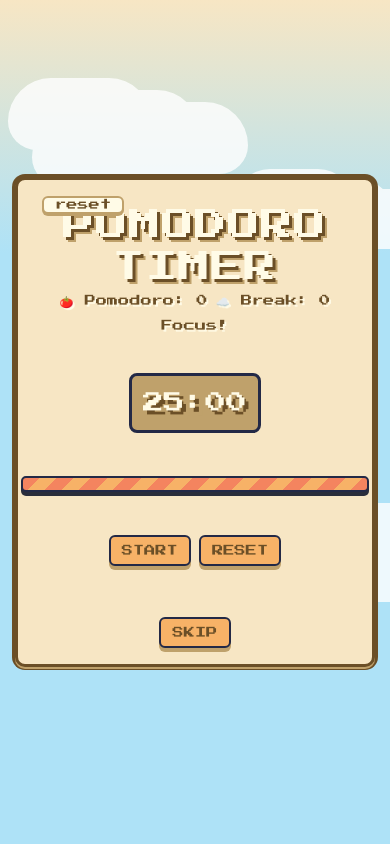
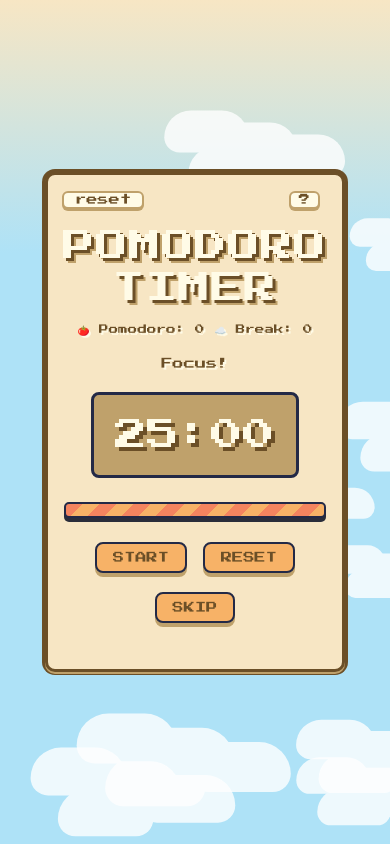
Before and after one commit to yuliagusmy/pomodoro-timer, a React (Vite) app: page / in a window 390 px wide. Built offline with nearby package versions, Linux system fonts and the light colour scheme.

Commit message:
Add Tutorial, fix bug, add animation on cloud

```diff
--- a/src/App.tsx
+++ b/src/App.tsx
@@ -1,8 +1,8 @@
-import React, { useRef, useState } from 'react'
+import React, { useEffect, useRef, useState } from 'react'
 import styled from 'styled-components'
 import PomodoroTimer from './components/PomodoroTimer'
 
-const Bg = styled.div<{isBreak?: boolean}>`
+const Bg = styled.div<{$isBreak?: boolean}>`
   width: 100vw;
   height: 100vh;
   min-height: 100vh;
@@ -10,7 +10,7 @@ const Bg = styled.div<{isBreak?: boolean}>`
   display: flex;
   align-items: center;
   justify-content: center;
-  background: ${({isBreak}) => isBreak
+  background: ${({$isBreak}) => $isBreak
     ? 'linear-gradient(to top, #181c2f 70%, #232946 100%)'
     : 'linear-gradient(to top, #aee2f7 70%, #f7e6c4 100%)'};
   position: relative;
@@ -20,24 +20,35 @@ const Bg = styled.div<{isBreak?: boolean}>`
   overflow: hidden;
 `
 
-const Cloud = styled.div<{top: string, left: string, scale?: number, isBreak?: boolean}>`
+const Cloud = styled.div<{$top: string, $left: string, $scale?: number, $isBreak?: boolean}>`
   position: absolute;
-  top: ${p => p.top};
-  left: ${p => p.left};
-  transform: scale(${p => p.scale || 1});
+  top: ${p => p.$top};
+  left: ${p => p.$left};
+  transform: scale(${p => p.$scale || 1});
   width: 120px;
   height: 60px;
-  background: ${({isBreak}) => isBreak ? '#232946' : '#fff'};
+  background: ${({$isBreak}) => $isBreak ? '#232946' : '#fff'};
   border-radius: 60px 60px 40px 40px;
-  box-shadow: 40px 10px 0 0 ${({isBreak}) => isBreak ? '#232946' : '#fff'}, 80px 20px 0 0 ${({isBreak}) => isBreak ? '#232946' : '#fff'}, 20px 30px 0 0 ${({isBreak}) => isBreak ? '#232946' : '#fff'};
-  opacity: ${({isBreak}) => isBreak ? 0.3 : 0.8};
+  box-shadow: 40px 10px 0 0 ${({$isBreak}) => $isBreak ? '#232946' : '#fff'}, 80px 20px 0 0 ${({$isBreak}) => $isBreak ? '#232946' : '#fff'}, 20px 30px 0 0 ${({$isBreak}) => $isBreak ? '#232946' : '#fff'};
+  opacity: ${({$isBreak}) => $isBreak ? 0.3 : 0.8};
+  @media (max-width: 600px) {
+    width: 70px;
+    height: 35px;
+    border-radius: 35px 35px 20px 20px;
+  }
 `
 
-const GameFrame = styled.div<{isBreak?: boolean}>`
-  background: ${({isBreak}) => isBreak ? '#181c2f' : '#f7e6c4'};
-  border: 8px solid ${({isBreak}) => isBreak ? '#232946' : '#6b4f27'};
+const CloudAnimated = styled(Cloud)<{$x: number}>`
+  left: ${p => p.$left};
+  transform: translateX(${p => p.$x}px) scale(${p => p.$scale || 1});
+  transition: none;
+`
+
+const GameFrame = styled.div<{$isBreak?: boolean}>`
+  background: ${({$isBreak}) => $isBreak ? '#181c2f' : '#f7e6c4'};
+  border: 8px solid ${({$isBreak}) => $isBreak ? '#232946' : '#6b4f27'};
   border-radius: 24px;
-  box-shadow: 0 8px 0 ${({isBreak}) => isBreak ? '#2a2d3a' : '#bfa16b'}, 0 0 0 12px ${({isBreak}) => isBreak ? '#232946' : '#6b4f27'};
+  box-shadow: 0 8px 0 ${({$isBreak}) => $isBreak ? '#2a2d3a' : '#bfa16b'}, 0 0 0 12px ${({$isBreak}) => $isBreak ? '#232946' : '#6b4f27'};
   max-width: 480px;
   width: 100%;
   padding: 3.5rem 1.5rem 2rem 1.5rem;
@@ -47,23 +58,25 @@ const GameFrame = styled.div<{isBreak?: boolean}>`
   display: flex;
   flex-direction: column;
   align-items: center;
+  gap: 1.2rem;
   transition: background 0.3s, border 0.3s, box-shadow 0.3s;
   @media (max-width: 600px) {
-    max-width: 360px;
-    padding: 0.8rem 0.2rem 1rem 0.2rem;
-    padding-top: 1.5rem;
+    max-width: 300px;
+    padding: 0.7rem 0.1rem 0.7rem 0.1rem;
+    padding-top: 1.2rem;
     border-width: 3px;
     border-radius: 10px;
-    box-shadow: 0 2px 0 ${({isBreak}) => isBreak ? '#2a2d3a' : '#bfa16b'}, 0 0 0 3px ${({isBreak}) => isBreak ? '#232946' : '#6b4f27'};
+    box-shadow: 0 2px 0 ${({$isBreak}) => $isBreak ? '#2a2d3a' : '#bfa16b'}, 0 0 0 3px ${({$isBreak}) => $isBreak ? '#232946' : '#6b4f27'};
+    gap: 0.7rem;
   }
 `
 
-const Title = styled.h1<{isBreak?: boolean}>`
+const Title = styled.h1<{$isBreak?: boolean}>`
   font-family: 'Press Start 2P', cursive;
   font-size: 3.2rem;
   font-weight: bold;
-  color: ${({isBreak}) => isBreak ? '#ffe066' : '#fffbe7'};
-  text-shadow: 3px 3px 0 ${({isBreak}) => isBreak ? '#232946' : '#6b4f27'}, 5px 5px 0 ${({isBreak}) => isBreak ? '#2a2d3a' : '#bfa16b'};
+  color: ${({$isBreak}) => $isBreak ? '#ffe066' : '#fffbe7'};
+  text-shadow: 3px 3px 0 ${({$isBreak}) => $isBreak ? '#232946' : '#6b4f27'}, 5px 5px 0 ${({$isBreak}) => $isBreak ? '#2a2d3a' : '#bfa16b'};
   letter-spacing: 1px;
   margin-bottom: 1rem;
   margin-top: 0.7rem;
@@ -71,13 +84,13 @@ const Title = styled.h1<{isBreak?: boolean}>`
   line-height: 1.1;
   transition: text-shadow 0.3s, color 0.3s;
   @media (max-width: 600px) {
-    font-size: 2rem;
-    margin-bottom: 0.5rem;
-    margin-top: 0.3rem;
+    font-size: 2.0rem;
+    margin-bottom: 0.3rem;
+    margin-top: 2.2rem;
   }
 `
 
-const StatsBar = styled.div<{isBreak?: boolean}>`
+const StatsBar = styled.div<{$isBreak?: boolean}>`
   width: 100%;
   display: flex;
   justify-content: center;
@@ -86,13 +99,13 @@ const StatsBar = styled.div<{isBreak?: boolean}>`
   margin-bottom: 1.2rem;
   font-family: 'Press Start 2P', cursive;
   font-size: 0.9rem;
-  color: ${({isBreak}) => isBreak ? '#ffe066' : '#6b4f27'};
-  text-shadow: 2px 2px 0 ${({isBreak}) => isBreak ? '#232946' : '#fffbe7'};
+  color: ${({$isBreak}) => $isBreak ? '#ffe066' : '#6b4f27'};
+  text-shadow: 2px 2px 0 ${({$isBreak}) => $isBreak ? '#232946' : '#fffbe7'};
   transition: color 0.3s, text-shadow 0.3s;
   @media (max-width: 600px) {
-    font-size: 0.7rem;
+    font-size: 0.6rem;
     margin-bottom: 0.5rem;
-    gap: 0.5rem;
+    gap: 0.6rem;
     flex-direction: row;
     flex-wrap: wrap;
   }
@@ -120,31 +133,150 @@ const ResetMiniAbsolute = styled(ResetMini)`
   top: 16px;
   left: 16px;
   z-index: 2;
+  @media (max-width: 600px) {
+    left: 6px;
+  }
 `
+
+const TutorialMini = styled(ResetMini)`
+  position: absolute;
+  top: 16px;
+  right: 25px;
+  z-index: 2;
+  padding: 0.1rem 0.6rem;
+  font-size: 0.8rem;
+  @media (max-width: 600px) {
+    right: 22px;
+    font-size: 0.7rem;
+    padding: 0.1rem 0.5rem;
+  }
+`
+
+const TutorialNotif = styled.div`
+  position: fixed;
+  top: 60px;
+  left: 50%;
+  transform: translate(-50%, 0);
+  background: rgba(255,251,231,0.98);
+  color: #232946;
+  border: 6px solid #bfa16b;
+  border-radius: 14px;
+  font-family: 'Press Start 2P', cursive;
+  font-size: 0.85rem;
+  padding: 2.1rem 1.5rem 1.2rem 1.5rem;
+  box-shadow: 0 6px 0 #bfa16b;
+  z-index: 100;
+  max-width: 480px;
+  width: 100vw;
+  text-align: center;
+  animation: fadeInNotif 0.3s;
+  @media (max-width: 600px) {
+    font-size: 0.65rem;
+    max-width: 300px;
+    width: 95vw;
+    padding: 1.5rem 0.5rem 0.7rem 0.5rem;
+    top: 30px;
+  }
+  @keyframes fadeInNotif {
+    from { opacity: 0; transform: translate(-50%, -30px); }
+    to { opacity: 1; transform: translate(-50%, 0); }
+  }
+`
+
+const TutorialClose = styled.button`
+  position: absolute;
+  top: 0.5rem;
+  right: 0.7rem;
+  background: none;
+  border: none;
+  color: #bfa16b;
+  font-size: 1.3em;
+  font-family: 'Press Start 2P', cursive;
+  cursor: pointer;
+  z-index: 101;
+  &:hover {
+    color: #f4845f;
+  }
+`
+
+function getRandomClouds() {
+  // Buat awan background dan foreground dengan posisi acak
+  const vw = typeof window !== 'undefined' ? window.innerWidth : 400
+  // Awan belakang (z:0)
+  const bgClouds = Array.from({length: 6}).map((_, i) => ({
+    key: `bg${i}`,
+    top: `${10 + Math.random()*60}%`,
+    scale: 0.7 + Math.random()*0.7,
+    y: Math.random() * vw,
+    speed: (0.04 + Math.random()*0.06) * 2,
+    z: 0,
+    left: '0%'
+  }))
+  // Awan depan (z:1), lebih cepat
+  const fgClouds = Array.from({length: 4}).map((_, i) => ({
+    key: `fg${i}`,
+    top: `${70 + Math.random()*25}%`,
+    scale: 0.8 + Math.random()*0.7,
+    y: Math.random() * vw,
+    speed: (0.10 + Math.random()*0.10) * 2,
+    z: 1,
+    left: '0%'
+  }))
+  return [...bgClouds, ...fgClouds]
+}
 
 function App() {
   const timerRef = useRef<any>(null)
   const [pomodoroCount, setPomodoroCount] = useState(0)
   const [breakCount, setBreakCount] = useState(0)
   const [isBreak, setIsBreak] = useState(false)
+  const [showTutorial, setShowTutorial] = useState(false)
+
+  // State untuk animasi awan
+  const [clouds, setClouds] = useState(getRandomClouds())
+
+  // Update posisi awan setiap frame
+  useEffect(() => {
+    const interval = setInterval(() => {
+      setClouds(prev => prev.map(cloud => {
+        const vw = window.innerWidth
+        const cloudW = 120 * (cloud.scale || 1)
+        let nextY = cloud.y + cloud.speed
+        if (nextY > vw + 40) nextY = -cloudW // reset ke kiri
+        return { ...cloud, y: nextY }
+      }))
+    }, 40) // update setiap 40ms (~25fps)
+    return () => clearInterval(interval)
+  }, [])
+
   const handleResetCount = () => {
     if (timerRef.current) timerRef.current.resetCount()
     setPomodoroCount(0)
     setBreakCount(0)
   }
+
   return (
-    <Bg isBreak={isBreak}>
-      <Cloud top="10%" left="5%" scale={1.2} isBreak={isBreak}/>
-      <Cloud top="20%" left="60%" scale={1} isBreak={isBreak}/>
-      <Cloud top="40%" left="30%" scale={0.8} isBreak={isBreak}/>
-      <Cloud top="60%" left="80%" scale={1.1} isBreak={isBreak}/>
-      <GameFrame isBreak={isBreak}>
+    <Bg $isBreak={isBreak}>
+      {/* Awan belakang (z-index 0) */}
+      {clouds.filter(c => c.z === 0).map(cloud => (
+        <CloudAnimated
+          key={cloud.key}
+          $top={cloud.top}
+          $left={cloud.left}
+          $x={cloud.y}
+          $scale={cloud.scale}
+          $isBreak={isBreak}
+          style={{ zIndex: 0, position: 'absolute' }}
+        />
+      ))}
+      <GameFrame $isBreak={isBreak}>
         <ResetMiniAbsolute onClick={handleResetCount}>reset</ResetMiniAbsolute>
-        <Title isBreak={isBreak}>
+        <TutorialMini onClick={() => setShowTutorial(true)}>?</TutorialMini>
+        <Title $isBreak={isBreak}>
           <span style={{display:'block'}}>POMODORO</span>
           <span style={{display:'block', marginTop:'0.2em'}}>TIMER</span>
         </Title>
-        <StatsBar isBreak={isBreak}>
+        <StatsBar $isBreak={isBreak}>
           <div style={{display:'flex',alignItems:'center',gap:'0.5rem'}}>
             <span id="stat-pomodoro">🍅 Pomodoro: {pomodoroCount}</span>
           </div>
@@ -154,6 +286,41 @@ function App() {
         </StatsBar>
         <PomodoroTimer ref={timerRef} onCountChange={(pom, brk) => {setPomodoroCount(pom); setBreakCount(brk)}} onModeChange={setIsBreak} />
       </GameFrame>
+      {/* Awan depan (z-index 2) */}
+      {clouds.filter(c => c.z === 1).map(cloud => (
+        <CloudAnimated
+          key={cloud.key}
+          $top={cloud.top}
+          $left={cloud.left}
+          $x={cloud.y}
+          $scale={cloud.scale}
+          $isBreak={isBreak}
+          style={{ zIndex: 2, position: 'absolute', pointerEvents: 'none', touchAction: 'none' }}
+        />
+      ))}
+      {showTutorial && (
+        <TutorialNotif>
+          <TutorialClose onClick={()=>setShowTutorial(false)} title="Tutup">✕</TutorialClose>
+          <div style={{fontSize:'1.3em',marginBottom:'0.7em',lineHeight:1.2}}>
+            <span role="img" aria-label="book">📖</span> <b>Pixel Pomodoro Tutorial</b> <span role="img" aria-label="joystick">🕹️</span>
+          </div>
+          <div style={{textAlign:'left',marginBottom:'0.7em',lineHeight:1.5}}>
+            <b>Apa itu Pomodoro?</b><br/>
+            Teknik Pomodoro adalah metode manajemen waktu dengan membagi kerja jadi 25 menit fokus (🍅), lalu 5 menit istirahat (☁️). Setelah 4 sesi, ambil istirahat panjang 15 menit.<br/><br/>
+            <b>Cara Pakai:</b>
+            <ul style={{textAlign:'left',margin:'0.5em 0 0 1.2em',padding:0}}>
+              <li>Tekan <b>Start</b> untuk mulai sesi fokus.</li>
+              <li>Setelah selesai, alarm & lagu break otomatis diputar.</li>
+              <li>Gunakan <b>Pause</b>, <b>Reset</b>, atau <b>Skip</b> sesuai kebutuhan.</li>
+              <li>Lihat statistik Pomodoro & Break di atas.</li>
+              <li>Ganti tema, nikmati awan & musik, dan tetap produktif!</li>
+            </ul>
+            <br/>
+            <b>Tips:</b> Jangan multitasking saat fokus, dan gunakan break untuk relaksasi.
+          </div>
+          <button style={{marginTop:'0.7em',fontFamily:'inherit',fontSize:'1em',background:'#f7b267',border:'2px solid #bfa16b',borderRadius:8,padding:'0.3em 1.2em',cursor:'pointer',boxShadow:'0 2px 0 #bfa16b'}} onClick={()=>setShowTutorial(false)}>Tutup</button>
+        </TutorialNotif>
+      )}
     </Bg>
   )
 }
--- a/src/components/PomodoroTimer.tsx
+++ b/src/components/PomodoroTimer.tsx
@@ -8,6 +8,9 @@ const TimerContainer = styled.div`
   align-items: center;
   gap: 2.2rem;
   width: 100%;
+  @media (max-width: 600px) {
+    gap: 1.0rem;
+  }
 `
 
 const TimerDisplay = styled.div<{isBreak?: boolean}>`
@@ -24,8 +27,8 @@ const TimerDisplay = styled.div<{isBreak?: boolean}>`
   margin-bottom: 0.5rem;
   transition: background 0.3s;
   @media (max-width: 600px) {
-    font-size: 1.3rem;
-    padding: 0.7rem 0.7rem;
+    font-size: 2.0rem;
+    padding: 1.0rem 1.3rem;
     border-width: 3px;
     border-radius: 8px;
     min-width: 120px;
@@ -36,13 +39,14 @@ const ButtonContainer = styled.div`
   display: flex;
   flex-wrap: wrap;
   gap: 1.2rem 1.2rem;
-  margin-bottom: 0.5rem;
+  margin-bottom: 0;
   justify-content: center;
   width: 100%;
   @media (max-width: 600px) {
     flex-direction: row;
     align-items: center;
-    gap: 0.5rem 0.5rem;
+    gap: 2.0rem 1.0rem;
+    margin-bottom: 0;
   }
 `
 
@@ -73,9 +77,9 @@ const PixelButton = styled(motion.button)<{isBreak?: boolean}>`
   }
   @media (max-width: 600px) {
     font-size: 0.7rem;
-    padding: 0.5rem 0.7rem;
+    padding: 0.5rem 1rem;
     border-width: 2px;
-    border-radius: 6px;
+    border-radius: 8px;
   }
 `
 
@@ -94,6 +98,7 @@ const PixelProgress = styled.div`
     transition: width 1s linear;
   }
   @media (max-width: 600px) {
+    width: 90%;
     height: 16px;
     border-width: 2px;
     border-radius: 5px;
@@ -126,6 +131,19 @@ type PomodoroTimerProps = {
   onCountChange?: (pomodoro: number, breakCount: number) => void,
   onModeChange?: (isBreak: boolean) => void
 }
+
+const SkipButtonContainer = styled.div`
+  width: 100%;
+  display: flex;
+  justify-content: center;
+  margin-top: 0.2rem;
+  gap: 1.2rem;
+  @media (max-width: 600px) {
+    gap: 0.5rem;
+    margin-top: 0.2rem;
+    margin-bottom: 2.2rem;
+  }
+`
 
 const PomodoroTimer = forwardRef<{
   resetCount: () => void
@@ -292,21 +310,6 @@ const PomodoroTimer = forwardRef<{
       <PixelProgress>
         <div className="bar" style={{ width: `${progress}%`, background: isBreak ? '#ffe066' : 'repeating-linear-gradient(135deg, #f4845f 0px, #f4845f 12px, #f7b267 12px, #f7b267 24px)' }} />
       </PixelProgress>
-      {isBreak && ytSrc && (
-        <div style={{ width: '100%', margin: '0.5rem 0', display: 'flex', justifyContent: 'center', position: 'relative' }}>
-          <iframe
-            ref={ytIframeRef}
-            width="1"
-            height="1"
-            src={ytSrc + '&enablejsapi=1'}
-            title="Break Song"
-            frameBorder="0"
-            allow="autoplay; encrypted-media"
-            allowFullScreen
-            style={{ opacity: 0, position: 'absolute', left: 0, top: 0, pointerEvents: 'none' }}
-          />
-        </div>
-      )}
       <ButtonContainer>
         {!isRunning ? (
           <PixelButton isBreak={isBreak}
@@ -333,10 +336,13 @@ const PomodoroTimer = forwardRef<{
           Reset
         </PixelButton>
       </ButtonContainer>
-      <div className="skip-btn-mobile"><PixelButton isBreak={isBreak}
+      <SkipButtonContainer>
+        <PixelButton isBreak={isBreak}
           whileHover={{ scale: 1.08 }}
           whileTap={{ scale: 0.96 }}
-        onClick={isBreak ? skipBreak : () => {
+          style={{ zIndex: 99, position: 'relative' }}
+          onClick={isBreak ? () => { console.log('skip break'); skipBreak(); } : () => {
+            console.log('skip focus');
             setPomodoroCount(prev => {
               const newVal = prev + 1
               if (onCountChange) onCountChange(newVal, breakCount)
@@ -350,7 +356,8 @@ const PomodoroTimer = forwardRef<{
           }}
         >
           Skip
-      </PixelButton></div>
+        </PixelButton>
+      </SkipButtonContainer>
       {showNotif && (
         <div style={{
           background: '#fffbe7',
@@ -367,6 +374,31 @@ const PomodoroTimer = forwardRef<{
           {isBreak ? 'Break selesai! Saatnya fokus!' : 'Sesi fokus selesai! Saatnya break!'}
         </div>
       )}
+      {/* IFRAME YOUTUBE DI POJOK KANAN BAWAH, TIDAK MEMPENGARUHI LAYOUT */}
+      <div style={{
+        position: 'fixed',
+        right: 0,
+        bottom: 0,
+        width: 1,
+        height: 1,
+        opacity: 0,
+        pointerEvents: 'none',
+        zIndex: 0
+      }}>
+        {isBreak && ytSrc && (
+          <iframe
+            ref={ytIframeRef}
+            width="1"
+            height="1"
+            src={ytSrc + '&enablejsapi=1'}
+            title="Break Song"
+            frameBorder="0"
+            allow="autoplay; encrypted-media"
+            allowFullScreen
+            style={{ width: 1, height: 1, opacity: 0, pointerEvents: 'none' }}
+          />
+        )}
+      </div>
     </TimerContainer>
   )
 })
```
Lines whose indentation alone changed are shown as unchanged.
